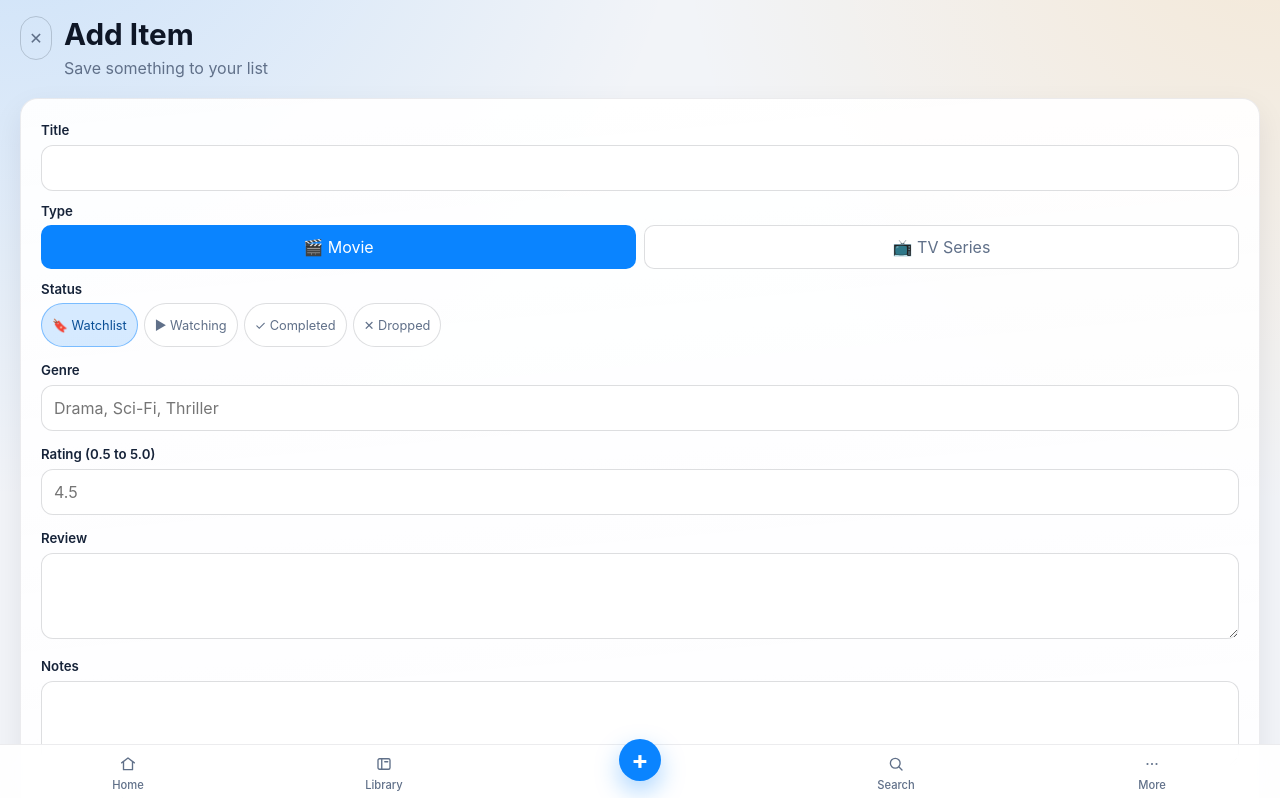
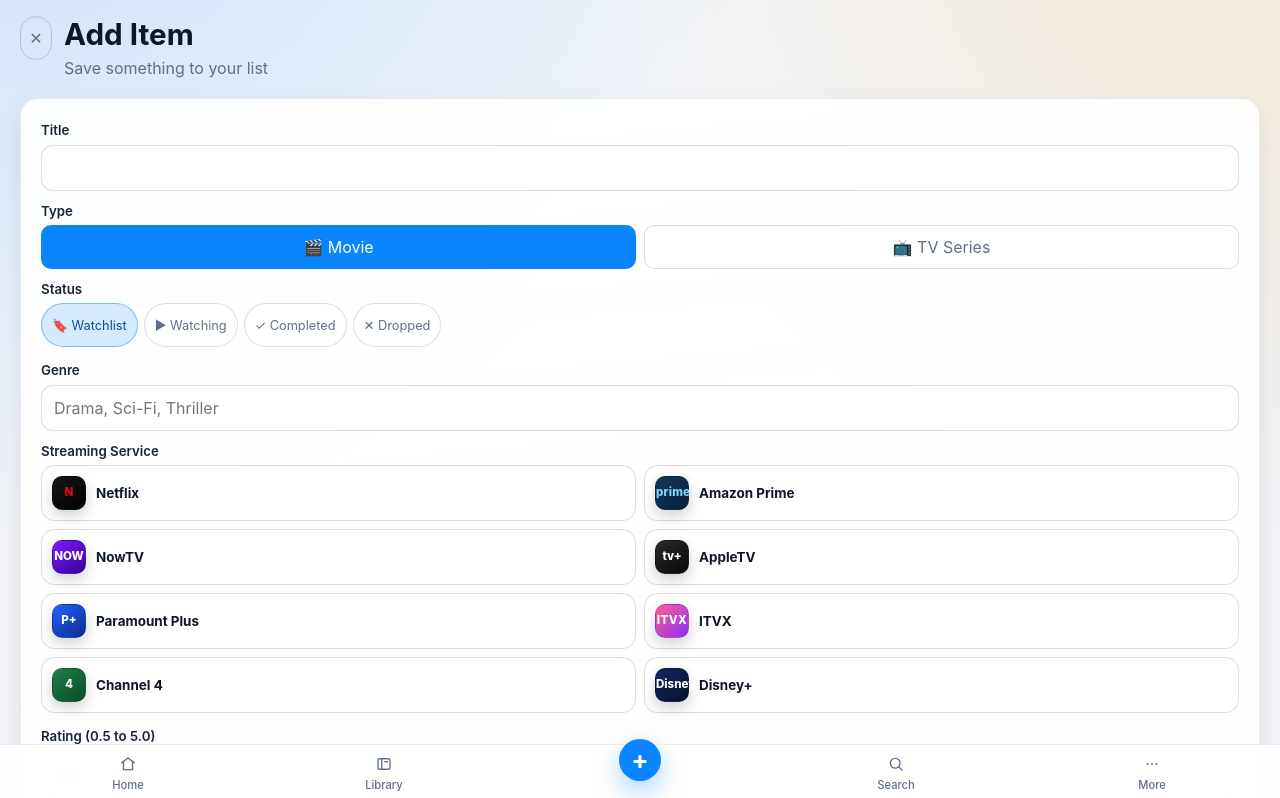
Before and after one commit to JackStubbs-Sec/Project-WatchList, a React (Vite) app: page /#/add in a window 1280 px wide. Shown: the top 798 px of the page. Built offline with nearby package versions, Linux system fonts and the light colour scheme.

Commit message:
Add streaming platform selection with logos

```diff
--- a/src/components/EntryEditor.tsx
+++ b/src/components/EntryEditor.tsx
@@ -2,13 +2,15 @@
 import { useForm } from "react-hook-form";
 import { z } from "zod";
 import { zodResolver } from "@hookform/resolvers/zod";
-import type { SeriesLength, WatchEntry, WatchStatus, WatchType } from "../types/watch";
+import { PlatformLogo, platformLabel } from "./icons";
+import { streamingPlatforms, type SeriesLength, type StreamingPlatform, type WatchEntry, type WatchStatus, type WatchType } from "../types/watch";
 
 const schema = z.object({
   title: z.string().trim().min(1, "Title is required"),
   type: z.enum(["movie", "series"]),
   status: z.enum(["watchlist", "watching", "completed", "dropped"]),
   genre: z.string().default(""),
+  platform: z.enum(streamingPlatforms).optional(),
   totalSeasons: z.number().int().min(1).optional(),
   season: z.number().int().min(1).optional(),
   episode: z.number().int().min(1).optional(),
@@ -27,6 +29,7 @@
   type: WatchType;
   status: WatchStatus;
   genre: string;
+  platform?: StreamingPlatform;
   totalSeasons?: number;
   season?: number;
   episode?: number;
@@ -61,12 +64,14 @@
   const statusValues: WatchStatus[] = ["watchlist", "watching", "completed", "dropped"];
   const status = statusValues.includes(initial?.status as WatchStatus) ? (initial?.status as WatchStatus) : "watchlist";
   const seriesLength = initial?.seriesLength === "short" || initial?.seriesLength === "long" ? initial.seriesLength : undefined;
+  const platform = streamingPlatforms.includes(initial?.platform as StreamingPlatform) ? (initial?.platform as StreamingPlatform) : undefined;
 
   return {
     title: typeof initial?.title === "string" ? initial.title : "",
     type,
     status,
     genre: typeof initial?.genre === "string" ? initial.genre : "",
+    platform,
     totalSeasons: toOptionalPositiveInt(initial?.totalSeasons),
     season: toOptionalPositiveInt(initial?.season),
     episode: toOptionalPositiveInt(initial?.episode),
@@ -101,6 +106,7 @@
 
   const type = watch("type");
   const status = watch("status");
+  const platform = watch("platform");
   const favorite = watch("favorite");
 
   return (
@@ -112,6 +118,7 @@
           type: data.type,
           status: data.status,
           genre: data.genre.trim(),
+          platform: data.platform,
           totalSeasons: isSeries ? data.totalSeasons : undefined,
           season: isSeries ? data.season : undefined,
           episode: isSeries ? data.episode : undefined,
@@ -183,6 +190,33 @@
         <span style={fieldLabelStyle}>Genre</span>
         <input {...register("genre")} placeholder="Drama, Sci-Fi, Thriller" style={inputStyle} />
       </label>
+
+      <div>
+        <div className="row" style={{ marginBottom: "6px" }}>
+          <p style={fieldLabelStyle}>Streaming Service</p>
+          {platform ? (
+            <button type="button" onClick={() => setValue("platform", undefined, { shouldDirty: true })} style={clearButtonStyle}>
+              Clear
+            </button>
+          ) : null}
+        </div>
+        <div style={platformGridStyle}>
+          {streamingPlatforms.map((item) => {
+            const active = platform === item;
+            return (
+              <button
+                key={item}
+                type="button"
+                onClick={() => setValue("platform", item, { shouldDirty: true })}
+                style={{ ...platformButtonStyle, ...(active ? platformButtonActiveStyle : {}) }}
+              >
+                <PlatformLogo platform={item} compact />
+                <span style={{ fontSize: "0.84rem", fontWeight: 650 }}>{platformLabel(item)}</span>
+              </button>
+            );
+          })}
+        </div>
+      </div>
 
       {type === "series" ? (
         <>
@@ -353,3 +387,35 @@
   color: "var(--text-inverse)",
   fontWeight: 700
 };
+
+const platformGridStyle: CSSProperties = {
+  display: "grid",
+  gridTemplateColumns: "repeat(2, minmax(0, 1fr))",
+  gap: "8px"
+};
+
+const platformButtonStyle: CSSProperties = {
+  border: "1px solid var(--input-border)",
+  borderRadius: "14px",
+  background: "var(--input-bg)",
+  color: "var(--fg)",
+  display: "flex",
+  alignItems: "center",
+  gap: "10px",
+  padding: "10px",
+  textAlign: "left"
+};
+
+const platformButtonActiveStyle: CSSProperties = {
+  borderColor: "rgba(10, 132, 255, 0.45)",
+  background: "rgba(10, 132, 255, 0.12)"
+};
+
+const clearButtonStyle: CSSProperties = {
+  border: "none",
+  background: "transparent",
+  color: "var(--accent)",
+  fontWeight: 650,
+  minHeight: "unset",
+  padding: 0
+};
--- a/src/components/icons.tsx
+++ b/src/components/icons.tsx
@@ -1,4 +1,4 @@
-import type { WatchType } from "../types/watch";
+import type { StreamingPlatform, WatchType } from "../types/watch";
 
 type Tone = "red" | "green" | "blue" | "purple";
 
@@ -62,6 +62,49 @@
   );
 }
 
+const platformMeta: Record<StreamingPlatform, { label: string; background: string; mark: string; color?: string; letterSpacing?: string }> = {
+  netflix: { label: "Netflix", background: "linear-gradient(140deg,#161616,#000000)", mark: "N", color: "#e50914" },
+  prime: { label: "Amazon Prime", background: "linear-gradient(140deg,#11375d,#0b2037)", mark: "prime", color: "#7fd6ff", letterSpacing: "0.02em" },
+  nowtv: { label: "NowTV", background: "linear-gradient(140deg,#7b1cff,#35008f)", mark: "NOW", color: "#ffffff" },
+  appletv: { label: "AppleTV", background: "linear-gradient(140deg,#2a2a2a,#090909)", mark: "tv+", color: "#ffffff" },
+  paramount: { label: "Paramount Plus", background: "linear-gradient(140deg,#1f63ff,#0e2c8b)", mark: "P+", color: "#ffffff" },
+  itvx: { label: "ITVX", background: "linear-gradient(140deg,#ff5f8a,#8d2eff)", mark: "ITVX", color: "#ffffff", letterSpacing: "0.04em" },
+  channel4: { label: "Channel 4", background: "linear-gradient(140deg,#1f7f47,#0b4d27)", mark: "4", color: "#ffffff" },
+  disney: { label: "Disney+", background: "linear-gradient(140deg,#13265f,#06132f)", mark: "Disney+", color: "#ffffff" }
+};
+
+export function platformLabel(platform: StreamingPlatform) {
+  return platformMeta[platform].label;
+}
+
+export function PlatformLogo({ platform, compact = false }: { platform: StreamingPlatform; compact?: boolean }) {
+  const meta = platformMeta[platform];
+  const size = compact ? 34 : 44;
+
+  return (
+    <span
+      aria-hidden="true"
+      style={{
+        width: `${size}px`,
+        height: `${size}px`,
+        borderRadius: compact ? "10px" : "12px",
+        background: meta.background,
+        border: "1px solid var(--chip-border)",
+        display: "grid",
+        placeItems: "center",
+        boxShadow: "0 6px 14px rgba(0,0,0,0.18)",
+        color: meta.color ?? "#fff",
+        fontWeight: 800,
+        fontSize: compact ? "0.72rem" : "0.82rem",
+        lineHeight: 1,
+        letterSpacing: meta.letterSpacing ?? "0"
+      }}
+    >
+      {meta.mark}
+    </span>
+  );
+}
+
 function TvGlyph({ size, stroke }: { size: number; stroke: number }) {
   return (
     <svg width={size} height={size} viewBox="0 0 24 24" fill="none" aria-hidden="true">
--- a/src/features/library/DetailScreen.tsx
+++ b/src/features/library/DetailScreen.tsx
@@ -1,7 +1,7 @@
 import { useMemo, useState } from "react";
 import { Link, useNavigate, useParams } from "react-router-dom";
 import { EntryEditor } from "../../components/EntryEditor";
-import { MediaLogo } from "../../components/icons";
+import { MediaLogo, PlatformLogo, platformLabel } from "../../components/icons";
 import type { EntryEditorValue } from "../../components/EntryEditor";
 import { useWatchStore } from "../../store/useWatchStore";
 
@@ -99,6 +99,12 @@
             <MediaLogo type={entry.type} size="large" tone={entry.type === "series" ? "purple" : "red"} />
             <h1 style={{ fontSize: "3rem", lineHeight: 1.1, margin: 0 }}>{entry.title}</h1>
             <p style={{ color: "var(--muted)", fontSize: "1.15rem" }}>{entry.type === "movie" ? "Movie" : "TV Series"}</p>
+            {entry.platform ? (
+              <div style={{ display: "flex", alignItems: "center", gap: "10px", marginTop: "4px" }}>
+                <PlatformLogo platform={entry.platform} compact />
+                <span style={{ color: "var(--text-strong)", fontWeight: 650 }}>{platformLabel(entry.platform)}</span>
+              </div>
+            ) : null}
           </section>
 
           <section style={{ display: "grid", gridTemplateColumns: "repeat(3, 1fr)", gap: "10px" }}>
--- a/src/types/watch.ts
+++ b/src/types/watch.ts
@@ -3,6 +3,10 @@
 export type WatchStatus = "watchlist" | "watching" | "completed" | "dropped";
 
 export type SeriesLength = "short" | "long";
+
+export const streamingPlatforms = ["netflix", "prime", "nowtv", "appletv", "paramount", "itvx", "channel4", "disney"] as const;
+
+export type StreamingPlatform = (typeof streamingPlatforms)[number];
 
 export type TonightStatusFilter = "not_watched" | "watching" | "watched" | "dropped" | "recommended" | "favourite";
 
@@ -12,6 +16,7 @@
   type: WatchType;
   status: WatchStatus;
   genre: string;
+  platform?: StreamingPlatform;
   totalSeasons?: number;
   season?: number;
   episode?: number;
```
